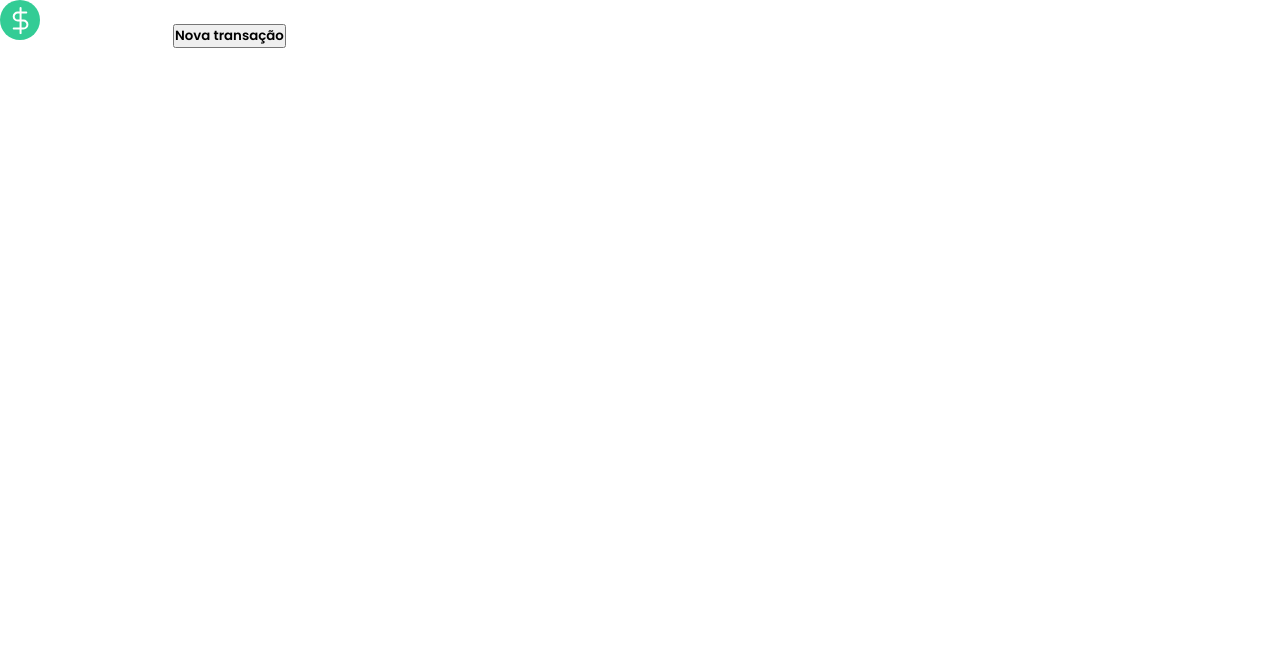
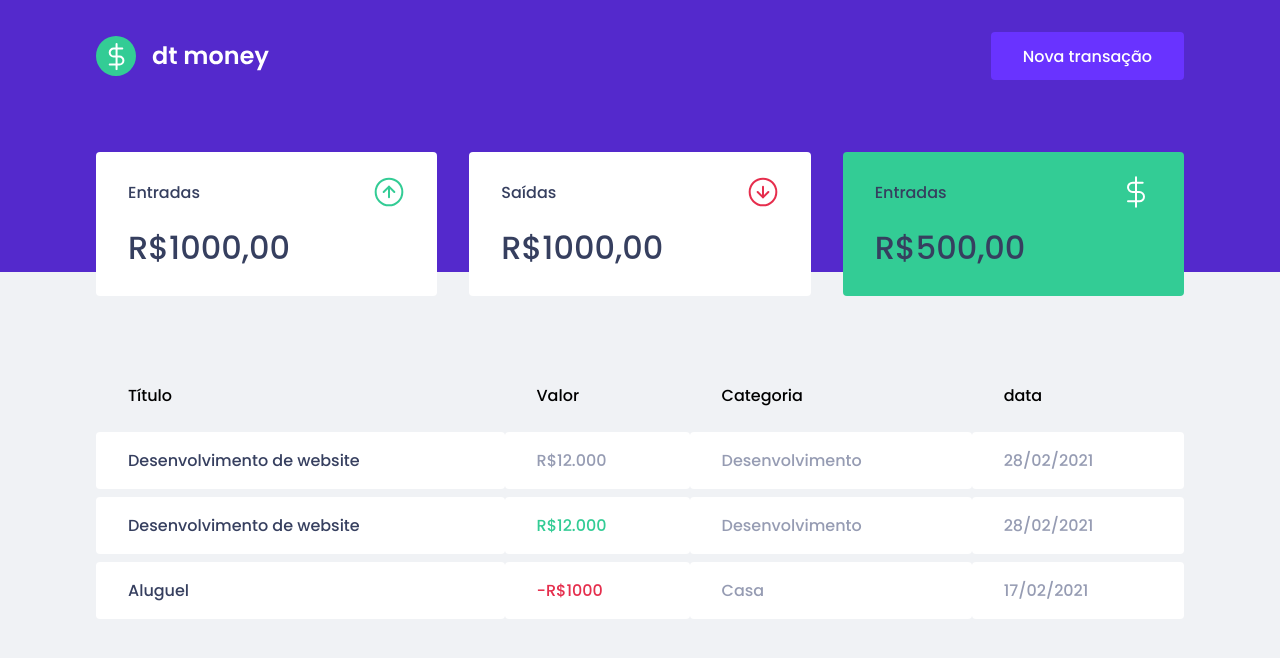
Before and after one commit to Joaopaulo33/dtmoney, a React (Create React App) app: page / in a window 1280 px wide. Shown: the top 658 px of the page. Built offline with nearby package versions, Linux system fonts and the light colour scheme.

Commit message:
Criando components com styles-components

```diff
--- a/public/index.html
+++ b/public/index.html
@@ -11,7 +11,12 @@
 
     <title>dtmoney</title>
     <link rel="preconnect" href="https://fonts.googleapis.com">
-    <link href="https://fonts.googleapis.com/css2?family=Poppins:ital,wght@0,600;1,400&display=swap" rel="stylesheet">
+
+    <link rel="preconnect" href="https://fonts.googleapis.com">
+
+    <link rel="preconnect" href="https://fonts.gstatic.com" crossorigin>
+
+    <link href="https://fonts.googleapis.com/css2?family=Poppins:ital,wght@0,500;0,600;1,400&display=swap" rel="stylesheet">
   </head>
   <body>
     <noscript>You need to enable JavaScript to run this app.</noscript>
--- a/src/App.tsx
+++ b/src/App.tsx
@@ -1,4 +1,5 @@
 import styled from 'styled-components'
+import { Dashboard } from './components/Dashboard';
 import { Header } from './components/Header';
 import { GlobalStyle } from './styles/global';
 
@@ -9,9 +10,9 @@
 export function App() {
   return (
     <>
-      <Header/>
-     <GlobalStyle/>
-
+    <Header/>
+    <Dashboard/>
+    <GlobalStyle/>
     </>
   );
 }
--- /dev/null
+++ b/src/components/Dashboard/index.tsx
@@ -0,0 +1,12 @@
+import { Container } from "./styles";
+import { Summary } from "../Summary";
+import { TransactionsTable } from "../TransactionsTable";
+
+export function Dashboard(){
+    return (
+        <Container>
+            <Summary/>
+            <TransactionsTable/>
+        </Container>
+    );
+}
--- /dev/null
+++ b/src/components/Dashboard/styles.ts
@@ -0,0 +1,8 @@
+import styled from "styled-components";
+
+export const Container = styled.main`
+
+    max-width: 1120px;
+    margin: 0 auto;
+    padding: 2.5rem 1rem;
+`;
--- a/src/components/Header/index.tsx
+++ b/src/components/Header/index.tsx
@@ -1,11 +1,14 @@
 import logoImg from '../../assets/logo.svg'
+import { Container, Content } from './styles'
 export function Header(){
     return(
-        <header>
-            <img src={logoImg} alt="dt money" />
-            <button type="button">
-                Nova transação
-            </button>
-        </header>
+        <Container>
+            <Content>
+                <img src={logoImg} alt="dt money" />
+                <button type="button">
+                    Nova transação
+                </button>
+            </Content>
+        </Container>
     )
 }
--- /dev/null
+++ b/src/components/Header/styles.ts
@@ -0,0 +1,35 @@
+import styled from 'styled-components'
+
+export const Container = styled.header`
+    background: var(--blue);
+`;
+
+export const Content = styled.div`
+    max-width: 1120px;
+    margin: 0 auto;
+    /* 1rem = tamanho do fontsize do root (16px pra desktop)
+    16px paddin nas laterais e 160px embaixo
+    Os das laterais é pra caso diminuir a tela a logo não ficar colada
+    */
+    padding : 2rem 1rem 12rem;
+    display: flex;
+    align-items: center;
+    justify-content: space-between;
+
+    button{
+        font-size:1rem;
+        color: #FFF;
+        background: var(--blue-light);
+        border:0;
+        padding: 0 2rem;
+        border-radius:0.25rem;
+        height:3rem;
+
+        transition: filter 0.2s;
+
+        &:hover{
+            filter:brightness(0.9);
+        }
+    }
+
+`;
--- /dev/null
+++ b/src/components/Summary/index.tsx
@@ -0,0 +1,31 @@
+import { Container } from "./styles";
+import incomeImg from '../../assets/income.svg';
+import outcomeImg from '../../assets/outcome.svg';
+import totalImg from '../../assets/total.svg';
+export function Summary(){
+    return(
+        <Container>
+            <div>
+                <header>
+                    <p>Entradas</p>
+                    <img src={incomeImg} alt="Entradas" />
+                </header>
+                <strong>R$1000,00</strong>
+            </div>
+            <div>
+                <header>
+                    <p>Saídas</p>
+                    <img src={outcomeImg} alt="Entradas" />
+                </header>
+                <strong>R$1000,00</strong>
+            </div>
+            <div className="highlight-background">
+                <header>
+                    <p>Entradas</p>
+                    <img src={totalImg} alt="Total" />
+                </header>
+                <strong>R$500,00</strong>
+            </div>
+        </Container>
+    )
+}
--- /dev/null
+++ b/src/components/Summary/styles.ts
@@ -0,0 +1,36 @@
+import styled from "styled-components";
+
+export const Container = styled.div`
+    //como são três um do lado do outro. Poderia se flex também
+    display: grid;
+    //mesma coisa que fazer 1fr 1fr 1fr
+    grid-template-columns: repeat(3,1fr);
+    //espassamento
+    gap:2rem;
+    margin-top: -10rem;
+
+div{
+    background: var(--shape);
+    padding: 1.5rem 2rem;
+    border-radius:0.25rem;
+    color: var(--text-title);
+
+    header{
+        display:flex;
+        align-items:center;
+        justify-content:space-between;
+    }
+     strong{
+         // pois o strong vem com o display inline ( não permite magin-top)
+         display: block;
+         margin-top:1rem;
+         font-size:2rem;
+         font-weight: 500;
+         line-height:3rem;
+     }
+     &.highlight-background{
+         background-color: var(--green);
+     }
+}
+
+`;
--- /dev/null
+++ b/src/components/TransactionsTable/index.jsx
@@ -0,0 +1,39 @@
+import { Container } from "./styles";
+
+export function TransactionsTable(){
+    return(
+        <Container>
+            <table>
+                <thead>
+                    <tr>
+                        <th>Título</th>
+                        <th>Valor</th>
+                        <th>Categoria</th>
+                        <th>data</th>
+                    </tr>
+                </thead>
+
+                    <tbody>
+                        <tr>
+                            <td>Desenvolvimento de website</td>
+                            <td>R$12.000</td>
+                            <td>Desenvolvimento</td>
+                            <td>28/02/2021</td>
+                        </tr>
+                        <tr>
+                            <td>Desenvolvimento de website</td>
+                            <td className="deposit">R$12.000</td>
+                            <td>Desenvolvimento</td>
+                            <td>28/02/2021</td>
+                        </tr>
+                        <tr>
+                            <td>Aluguel</td>
+                            <td className="withdraw">-R$1000</td>
+                            <td>Casa</td>
+                            <td>17/02/2021</td>
+                        </tr>
+                    </tbody>
+            </table>
+        </Container>
+    )
+}
--- /dev/null
+++ b/src/components/TransactionsTable/styles.ts
@@ -0,0 +1,37 @@
+import styled from "styled-components";
+
+export const Container = styled.div`
+    margin-top: 4rem;
+
+    table{
+        width:100%;
+        border-spacing:0 0.5rem;
+
+        th{
+            color : var(text-body);
+            font-weight:400;
+            padding:1rem 2rem;
+            text-align: left;
+            line-height: 1.5rem;
+        }
+
+        td{
+            padding: 1rem 2rem;
+            border:0;
+            background: var(--shape);
+            color: var(--text-body);
+            border-radius: 0.25rem;
+
+            &:first-child{
+                color: var(--text-title);
+            }
+            &.deposit{
+                color: var(--green);
+            }
+            &.withdraw{
+                color: var(--red);
+            }
+
+        }
+    }
+`
--- a/src/styles/global.ts
+++ b/src/styles/global.ts
@@ -5,6 +5,7 @@
     :root{
         --background:#f0f2f5;
         --red:#E52E4D;
+        --green:#33CC95;
         --blue:#5429CC;
 
         --blue-light:#6933FF;
@@ -34,7 +35,7 @@
 
 
     body{
-        background: (--background);
+        background: var(--background);
         -webkit-font-smooting: antialiased;
         }
 
@@ -43,6 +44,7 @@
 
         font-family: 'Poppins',sans-serif;
         font-weight: 400;
+
 
     }
 
```
